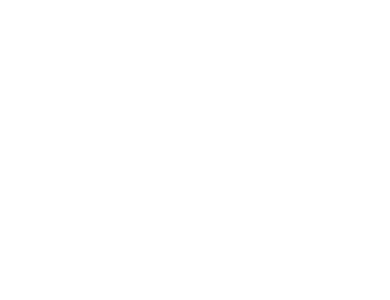
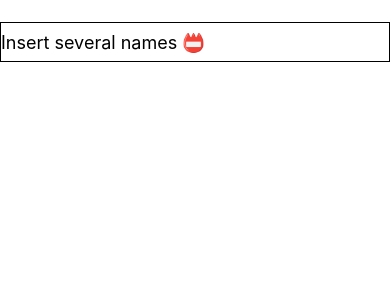
Before and after one commit to MuazZulkarnain/ECIE-4352---Mobile-App-Development, a React Native app in the folder PROJECT/: screen / in a window 390 px wide. Shown: the top 300 px of the page. Built offline with nearby package versions, Linux system fonts and the light colour scheme.

Commit message:
Update App.js

```diff
--- a/PROJECT/App.js
+++ b/PROJECT/App.js
@@ -2,9 +2,38 @@
 import { useState } from 'react';
 import { FlatList, StyleSheet, Text, View, TextInput, Button } from 'react-native';
 
-export default function App() {
+const styles = StyleSheet.create({
 
-      <Text>
-        TEMPLATE
-      </Text>
+  container: {
+    flex: 1,
+    paddingTop: 22,
+  },
+
+  item: {
+    padding: 10,
+    fontSize: 18,
+    height: 44,
+  },
+
+});
+
+const FlatListBasics = () => {
+  const [text, setText] = useState("");
+  return (
+    <View style={styles.container}>
+      <TextInput
+        style={{ height: 40, borderWidth: 1, fontSize: 18 }}
+        placeholder="Insert several names 📛"
+        onChangeText={(newText) => setText(newText)}
+        defaultValue={text}
+      />
+
+      <FlatList
+        data={text.split(" ")}
+        renderItem={({ item }) => <Text style={styles.item}>{item}</Text>}
+      />
+    </View>
+  );
 };
+
+export default FlatListBasics;
```
